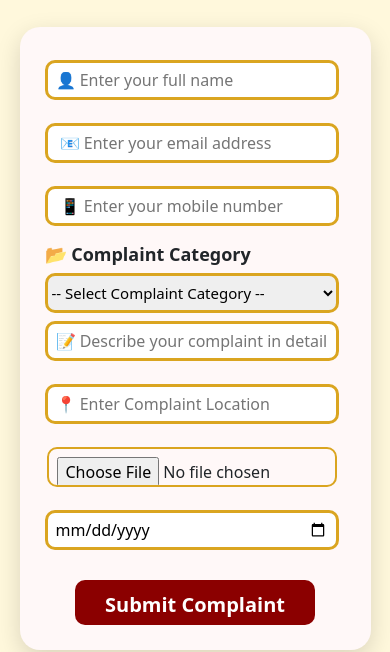
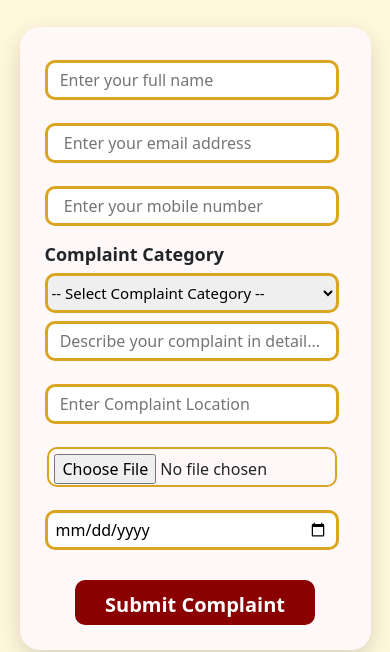
Before and after one commit to adityakatariya70-avg/CMP-Project, a plain HTML site: page register-complaint.html in a window 390 px wide. Shown: the part 199-851 px from the top of the page. Drawn offline with nearby package versions, Linux system fonts and the light colour scheme.

Commit message:
new changes

```diff
--- a/register-complaint.css
+++ b/register-complaint.css
@@ -346,12 +346,18 @@ font-weight: 600;
     font-size:17px;
 }
 .main-form{
-    height: 950px;
+    height: 1000px;
 }
 
 .main-container{
     width:90%;
     height:fit-content;
+}
+.font-icons{
+
+width:fit-content;
+height:fit-content;
+
 }
 
 .main-container input,
@@ -391,9 +397,15 @@ label{
     margin-top: 5px;
 
 }
+#upload{
+    padding: 5px;
+}
 #cross{
     margin-left:0px;
     margin-top: 10px;
+}
+#date{
+    size: 8px;
 }
 
 .live-box{
--- a/register-complaint.html
+++ b/register-complaint.html
@@ -36,11 +36,11 @@
         <div class="main-form">
             <div class="heading"><h2>Register Complaint</h2><h5>Report your issue quickly and efficiently.</h5></div>
             <form class="main-container" id="reset-form">
-                <div class="name"><input type="text" placeholder="👤 Enter your full name" id="name"></div><div class="live-box" id="name-live-box"></div>
-                <div class="email"><input type="email" placeholder=" 📧 Enter your email address" id="email"></div><div class="live-box" id="email-live-box"></div>
-                <div class="phone"><input type="tel" placeholder=" 📱 Enter your mobile number" id="phone"></div><div class="live-box" id="phone-live-box"></div>
+                <div class="name"><input type="text" placeholder=" Enter your full name" id="name"></div><div class="live-box" id="name-live-box"></div>
+                <div class="email"><input type="email" placeholder="  Enter your email address" id="email"></div><div class="live-box" id="email-live-box"></div>
+                <div class="phone"><input type="tel" placeholder="  Enter your mobile number" id="phone"></div><div class="live-box" id="phone-live-box"></div>
                 <div class="category">
-         <label for="category">📂 Complaint Category</label>
+         <label for="category"> Complaint Category</label>
 
         <select id="category" name="category" required>
 
@@ -67,12 +67,12 @@
     <div class="live-box" id="category-live-box"></div>
 
 
-        <div class="description"><input type="text" placeholder="📝 Describe your complaint in detail..." id="description"></div><div class="live-box" id="description-live-box"></div>
+        <div class="description"><input type="text" placeholder=" Describe your complaint in detail..." id="description"></div><div class="live-box" id="description-live-box"></div>
 
-        <div class="location"><input type="text" placeholder="📍 Enter Complaint Location" id="location"></div><div class="live-box" id="location-live-box"></div>
+        <div class="location"><input type="text" placeholder=" Enter Complaint Location" id="location"></div><div class="live-box" id="location-live-box"></div>
 
-        <div class="upload"><input type="file" placeholder=" 📷 Upload Supporting Image" id="upload"></div><div class="live-box" id="upload-live-box"></div>
-         <div class="date"><input type="date" placeholder="📅 Date" id="date"></div><div class="live-box" id="date-live-box"></div>
+        <div class="upload"><input type="file" placeholder="  Upload Supporting Image" id="upload"></div><div class="live-box" id="upload-live-box"></div>
+         <div class="date"><input type="date" placeholder=" Date" id="date"></div><div class="live-box" id="date-live-box"></div>
 
         <button type="submit"  class="submit" id="submit-btn">Submit Complaint</button>
         <div class="success-message" id="success-message">Complaint Submitted Successfully!, Remember Your Complaint ID for Tracking</div>
```
